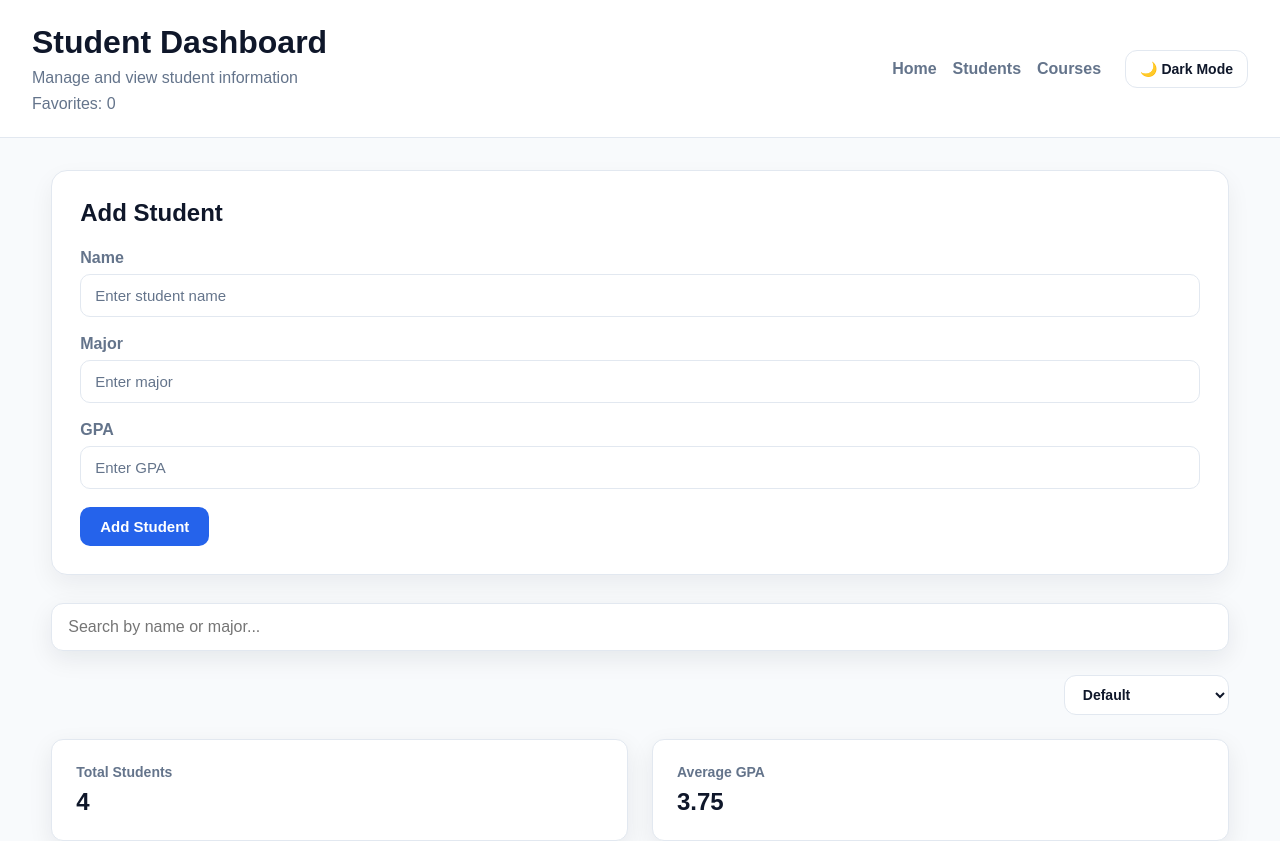
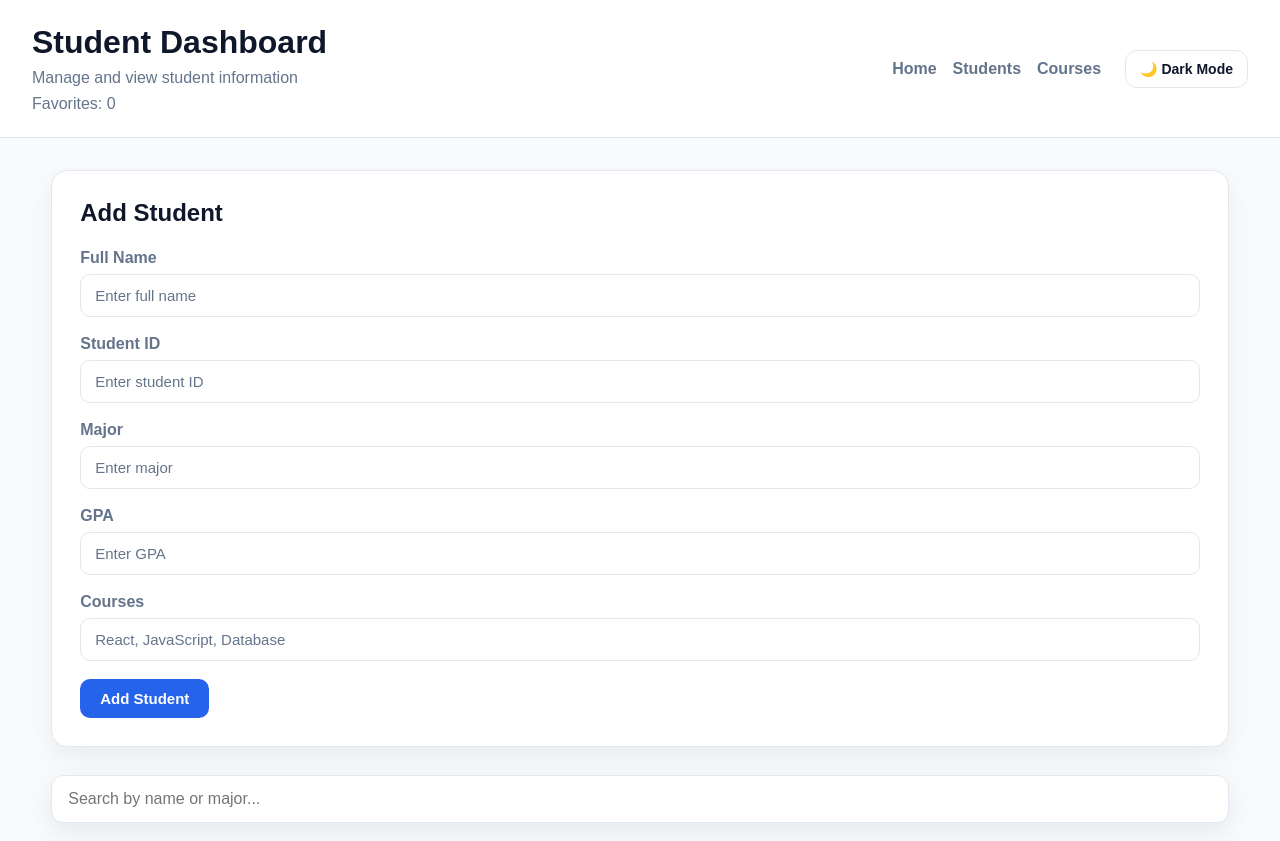
Before and after one commit to ishrakahmad/React_Lab, a React (Vite) app in the folder StudentDashboard/: page / in a window 1280 px wide. Shown: the top 841 px of the page. Built offline with nearby package versions, Linux system fonts and the light colour scheme.

Commit message:
AddStudentForm with Validation

```diff
--- a/StudentDashboard/src/components/StudentForm.jsx
+++ b/StudentDashboard/src/components/StudentForm.jsx
@@ -2,11 +2,16 @@ import { useContext, useState } from 'react';
 import { StudentContext } from '../context/StudentContext';
 
 function StudentForm() {
-  const { addStudent } = useContext(StudentContext);
+  const {
+    addStudent,
+    students,
+  } = useContext(StudentContext);
 
   const [name, setName] = useState('');
+  const [studentId, setStudentId] = useState('');
   const [major, setMajor] = useState('');
   const [gpa, setGpa] = useState('');
+  const [courses, setCourses] = useState('');
 
   const [errors, setErrors] = useState({});
 
@@ -16,7 +21,17 @@ function StudentForm() {
     const newErrors = {};
 
     if (!name.trim()) {
-      newErrors.name = 'Name is required';
+      newErrors.name = 'Full Name is required';
+    }
+
+    if (!studentId.trim()) {
+      newErrors.studentId = 'Student ID is required';
+    } else if (!/^\d+$/.test(studentId)) {
+      newErrors.studentId = 'Student ID must be numeric';
+    } else if (
+      students.some((student) => student.id === studentId)
+    ) {
+      newErrors.studentId = 'Student ID already exists';
     }
 
     if (!major.trim()) {
@@ -29,22 +44,36 @@ function StudentForm() {
       newErrors.gpa = 'GPA must be between 0 and 4';
     }
 
+    if (!courses.trim()) {
+      newErrors.courses = 'Courses are required';
+    }
+
     setErrors(newErrors);
 
     if (Object.keys(newErrors).length === 0) {
+      const courseList = courses
+        .split(',')
+        .map((course) => course.trim())
+        .filter((course) => course !== '');
+
       addStudent({
         name: name.trim(),
-        id: Date.now().toString(),
+        id: studentId.trim(),
         avatar: name.trim().charAt(0).toUpperCase(),
         gpa: Number(gpa),
         major: major.trim(),
         credits: 0,
-        courses: [],
+        courses: courseList.map((course, index) => ({
+          name: course,
+          color: index % 2 === 0 ? '#2563eb' : '#16a34a',
+        })),
       });
 
       setName('');
+      setStudentId('');
       setMajor('');
       setGpa('');
+      setCourses('');
       setErrors({});
     }
   }
@@ -57,18 +86,35 @@ function StudentForm() {
       <h2>Add Student</h2>
 
       <div className="form-group">
-        <label>Name</label>
+        <label>Full Name</label>
 
         <input
           type="text"
           value={name}
           onChange={(event) => setName(event.target.value)}
-          placeholder="Enter student name"
+          placeholder="Enter full name"
         />
 
         {errors.name && (
           <p className="form-error">
             {errors.name}
+          </p>
+        )}
+      </div>
+
+      <div className="form-group">
+        <label>Student ID</label>
+
+        <input
+          type="text"
+          value={studentId}
+          onChange={(event) => setStudentId(event.target.value)}
+          placeholder="Enter student ID"
+        />
+
+        {errors.studentId && (
+          <p className="form-error">
+            {errors.studentId}
           </p>
         )}
       </div>
@@ -108,6 +154,23 @@ function StudentForm() {
         )}
       </div>
 
+      <div className="form-group">
+        <label>Courses</label>
+
+        <input
+          type="text"
+          value={courses}
+          onChange={(event) => setCourses(event.target.value)}
+          placeholder="React, JavaScript, Database"
+        />
+
+        {errors.courses && (
+          <p className="form-error">
+            {errors.courses}
+          </p>
+        )}
+      </div>
+
       <button type="submit">
         Add Student
       </button>
```
